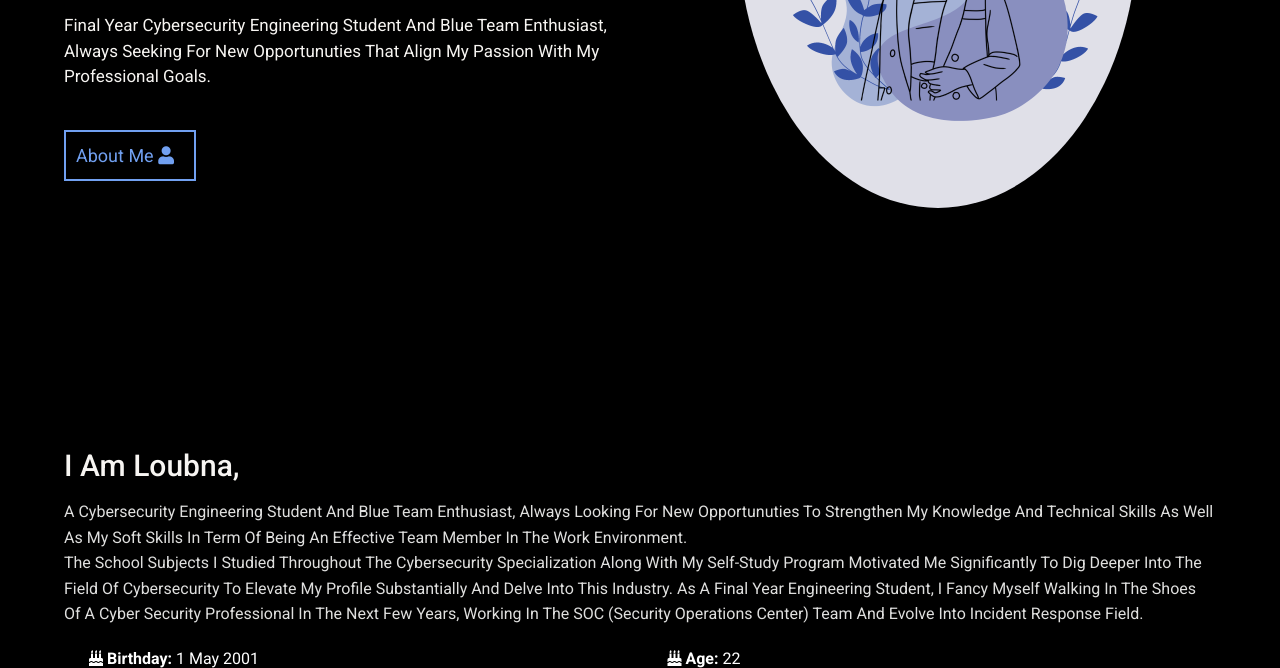
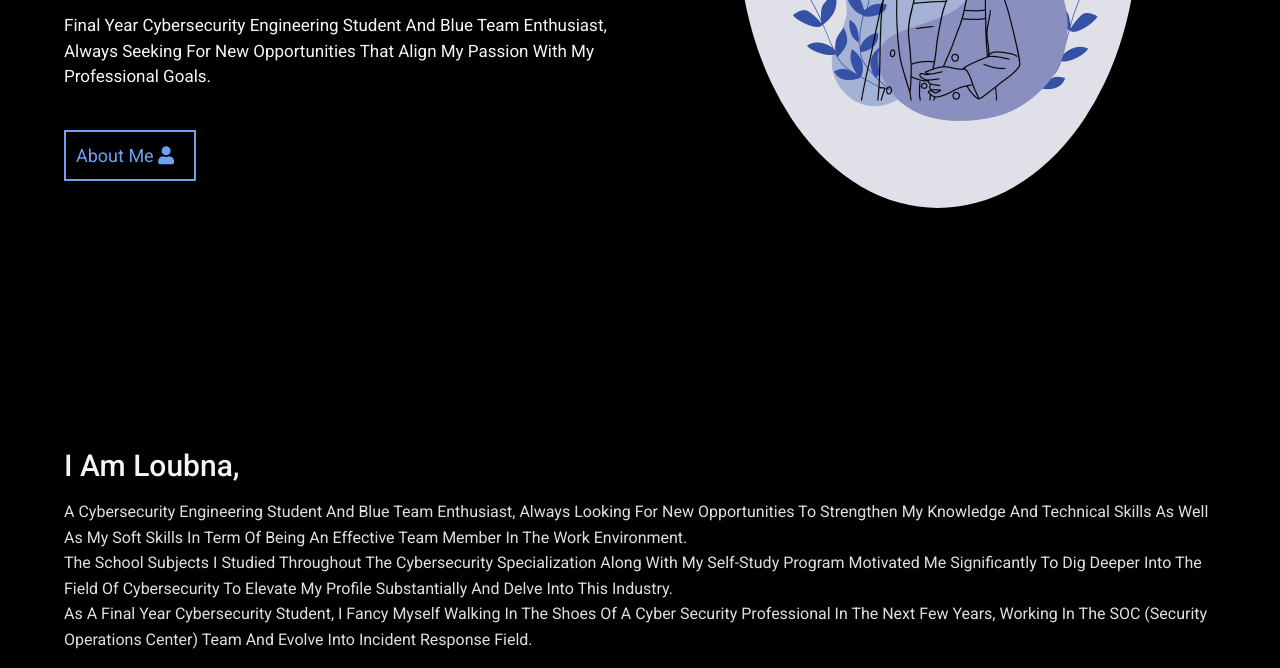
Before and after one commit to LoubnaG/Loub, a plain HTML site: page index.html in a window 1280 px wide. Shown: the part 392-1060 px from the top of the page. Drawn offline with nearby package versions, Linux system fonts and the light colour scheme.

Commit message:
Almost Done

```diff
--- a/index.html
+++ b/index.html
@@ -73,7 +73,7 @@
                 <div class="text">
                     <h2>Loubna GOUCHAG</h2>
                     <h1>I am a <span class="typing-text"></span></h1>
-                    <p>Final year Cybersecurity Engineering Student and Blue Team Enthusiast, always seeking for new opportunuties that
+                    <p>Final year Cybersecurity Engineering Student and Blue Team Enthusiast, always seeking for new opportunities that
                         align my passion with my professional goals.</p>
                     <a href="#about" class="btnn"> about me <i class="fas fa-user"></i></a>
                 </div>
@@ -98,11 +98,11 @@
             <div class="content">
 
                 <h2>I am Loubna,</h2>
-                <p>A Cybersecurity Engineering Student and Blue Team Enthusiast, always looking for new opportunuties to strengthen my
+                <p>A Cybersecurity Engineering Student and Blue Team Enthusiast, always looking for new opportunities to strengthen my
                     knowledge and technical skills as well as my soft skills in term of being an effective team member in the work
                     environment. <br>The school subjects I studied throughout the Cybersecurity specialization along with my self-study
                     program motivated me significantly to dig deeper into the field of cybersecurity to elevate my profile substantially
-                    and delve into this industry. As a final year Engineering Student, I fancy myself walking in the shoes of a cyber security professional in the next few years, working in the SOC (Security
+                    and delve into this industry.<br> As a final year Cybersecurity Student, I fancy myself walking in the shoes of a cyber security professional in the next few years, working in the SOC (Security
                     Operations Center) team and evolve into incident response field.</p>
                         <div class="row">
                           <div class="col-6">
```
